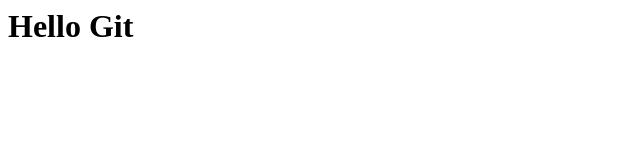
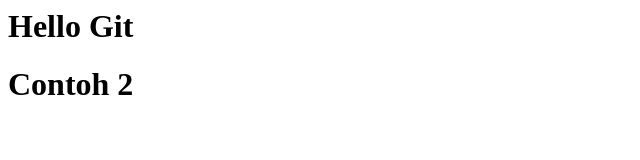
Before and after one commit to rasyamahfud/belajar-git_remote, a plain HTML site: page index.html in a window 1280 px wide. Shown: the whole page, without its empty margins (0-640 px from the left). Drawn offline with Linux system fonts and the light colour scheme.

Commit message:
index contoh

```diff
--- a/index.html
+++ b/index.html
@@ -1,5 +1,6 @@
 <html>
     <body>
         <h1>Hello Git</h1>
+        <h1>Contoh 2</h1>
     </body>
 </html>
```
